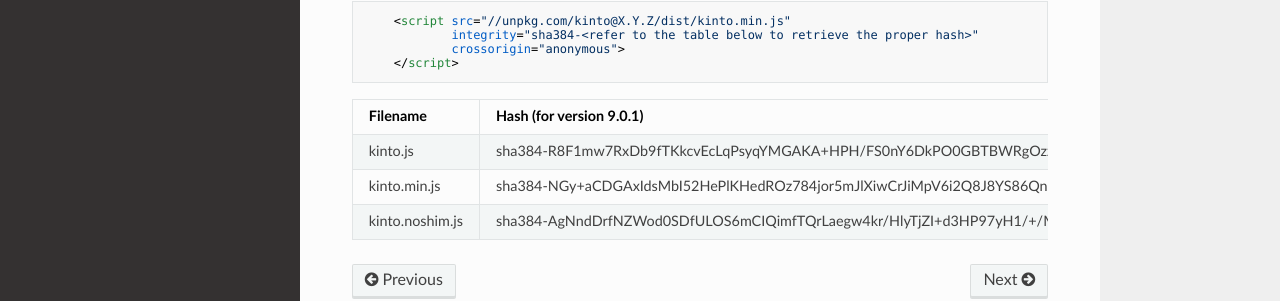
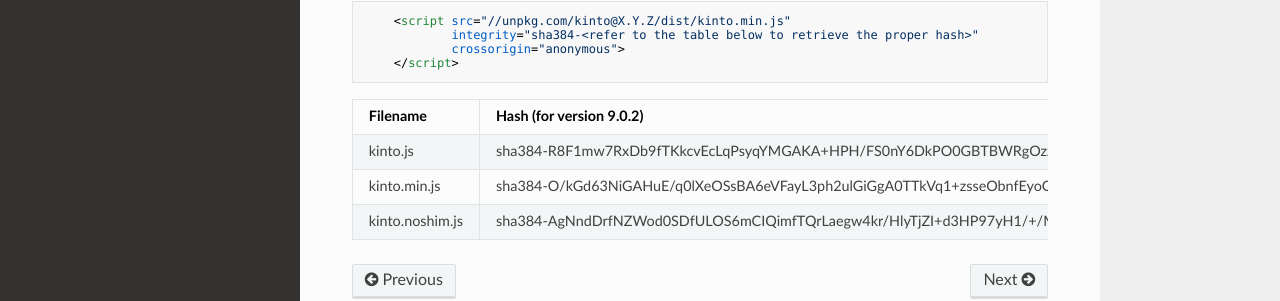
Before and after one commit to Kinto/kinto.js, an MkDocs documentation site: the page built from docs/installation.md, in a window 1280 px wide and 1323 px high. Shown: the part 930-1231 px from the top of the window. Built offline with MkDocs 1.6.1, drawn with Linux system fonts in a browser that asks for light colours; nearby versions of some CDN libraries; old or Windows-style settings are respelled for this version of MkDocs.

Commit message:
Update SRIs
I have no idea why kinto.min.js should be different, but it is.

````diff
--- a/docs/installation.md
+++ b/docs/installation.md
@@ -37,8 +37,8 @@
     </script>
 ```
 
-| Filename                | Hash (for version 9.0.1)                                                |
+| Filename                | Hash (for version 9.0.2)                                                |
 |-------------------------|-------------------------------------------------------------------------|
 | kinto.js                | sha384-R8F1mw7RxDb9fTKkcvEcLqPsyqYMGAKA+HPH/FS0nY6DkPO0GBTBWRgOzzHx5y8m |
-| kinto.min.js            | sha384-NGy+aCDGAxIdsMbI52HePlKHedROz784jor5mJlXiwCrJiMpV6i2Q8J8YS86QnHF |
+| kinto.min.js            | sha384-O/kGd63NiGAHuE/q0lXeOSsBA6eVFayL3ph2ulGiGgA0TTkVq1+zsseObnfEyoQ0 |
 | kinto.noshim.js         | sha384-AgNndDrfNZWod0SDfULOS6mCIQimfTQrLaegw4kr/HlyTjZI+d3HP97yH1/+/MyT |
````
